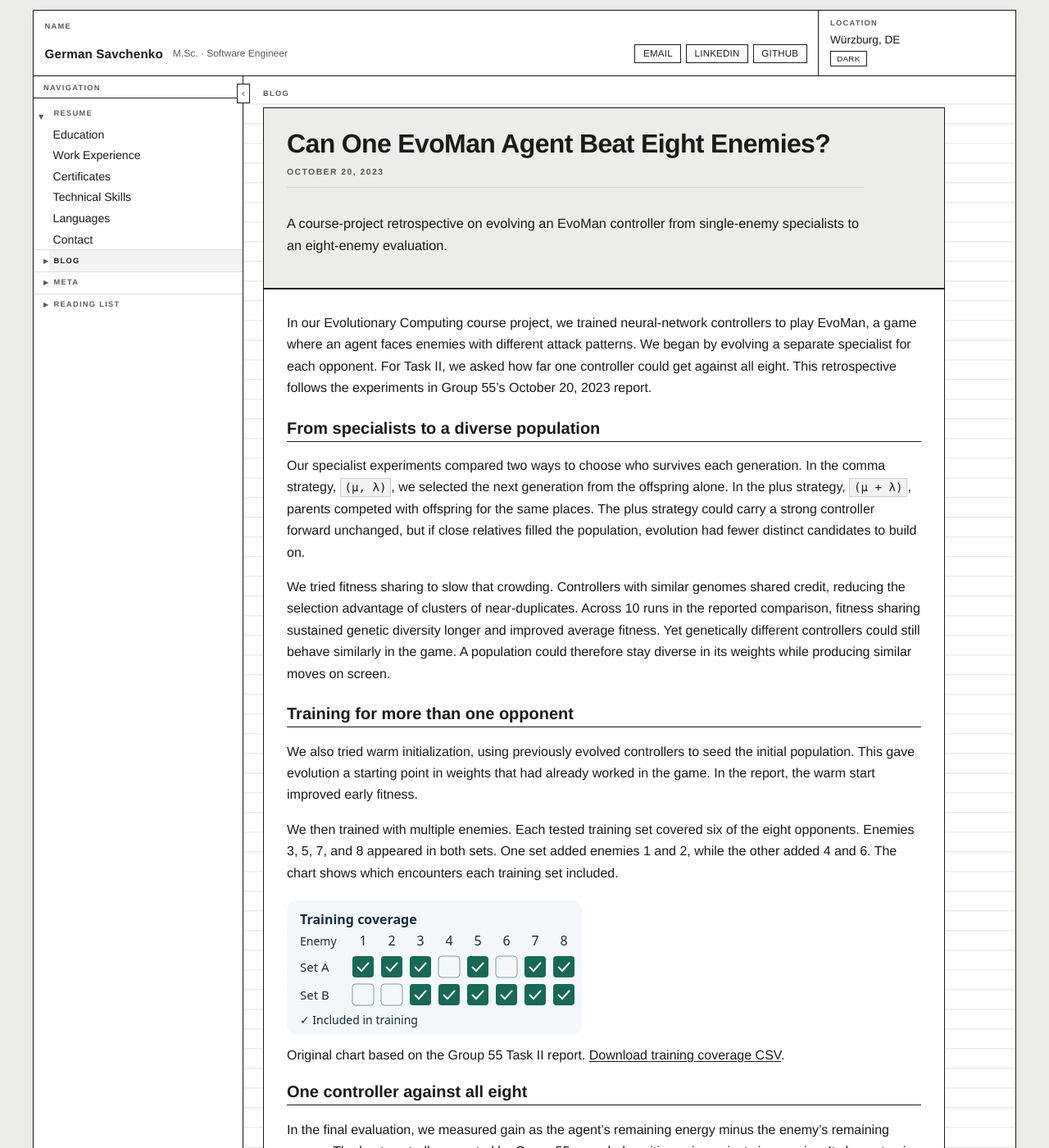
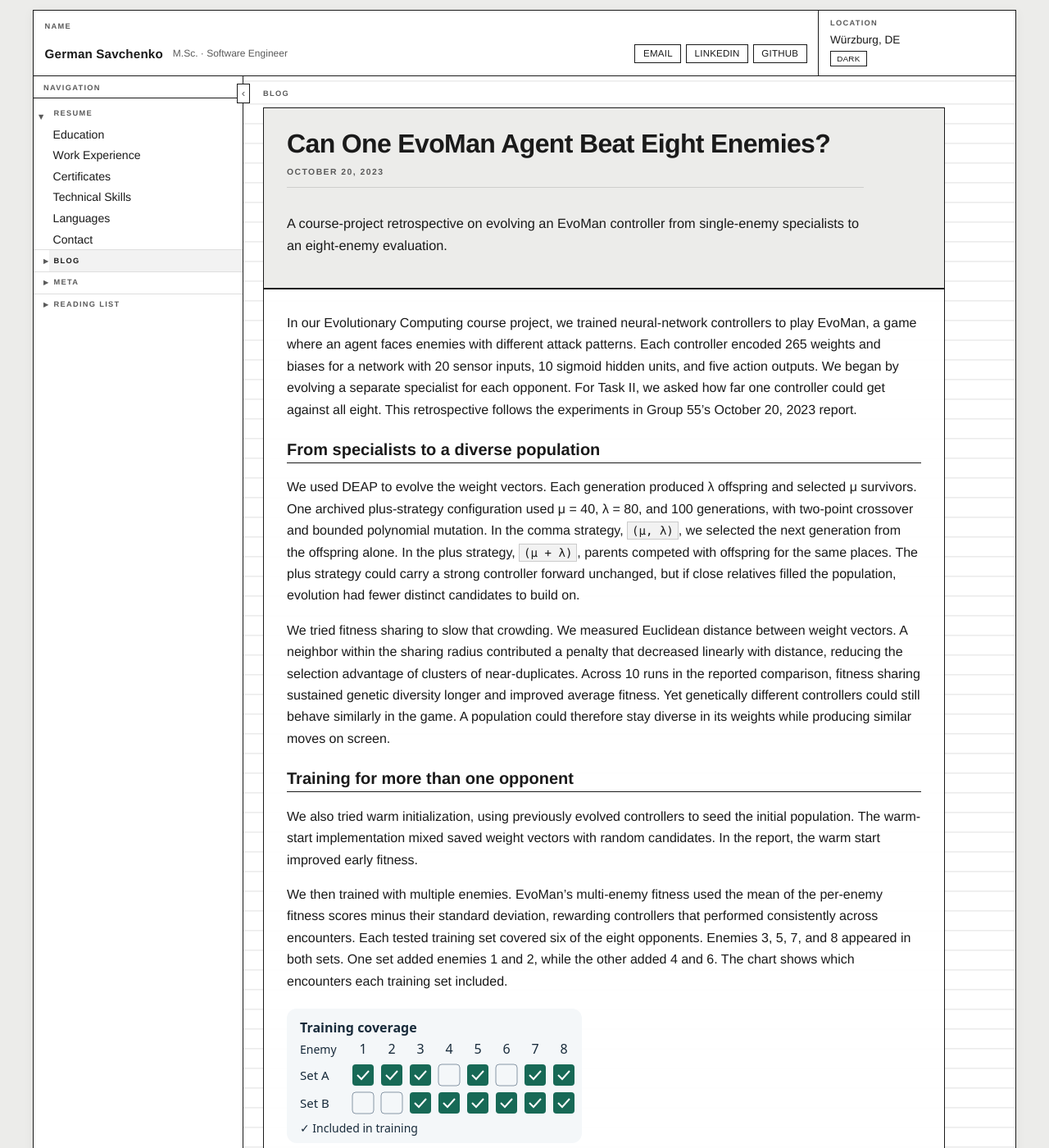
Before and after one commit to 0chonko/0chonko.github.io, a Jekyll site: the page built from content/_blog/evoman-generalist.md, in a window 1280 px wide and 1400 px high. Shown: the whole window at 82% size. Built offline with Jekyll 4.4.1, drawn with Linux system fonts in a browser that asks for light colours.

Commit message:
Detail EvoMan controller and training configuration

```diff
--- a/content/_blog/evoman-generalist.md
+++ b/content/_blog/evoman-generalist.md
@@ -14,19 +14,19 @@ description: "A course-project retrospective on evolving an EvoMan controller fr
   }
 </style>
 
-In our Evolutionary Computing course project, we trained neural-network controllers to play EvoMan, a game where an agent faces enemies with different attack patterns. We began by evolving a separate specialist for each opponent. For Task II, we asked how far one controller could get against all eight. This retrospective follows the experiments in Group 55’s October 20, 2023 report.
+In our Evolutionary Computing course project, we trained neural-network controllers to play EvoMan, a game where an agent faces enemies with different attack patterns. Each controller encoded 265 weights and biases for a network with 20 sensor inputs, 10 sigmoid hidden units, and five action outputs. We began by evolving a separate specialist for each opponent. For Task II, we asked how far one controller could get against all eight. This retrospective follows the experiments in Group 55’s October 20, 2023 report.
 
 ## From specialists to a diverse population
 
-Our specialist experiments compared two ways to choose who survives each generation. In the comma strategy, `(μ, λ)`, we selected the next generation from the offspring alone. In the plus strategy, `(μ + λ)`, parents competed with offspring for the same places. The plus strategy could carry a strong controller forward unchanged, but if close relatives filled the population, evolution had fewer distinct candidates to build on.
+We used DEAP to evolve the weight vectors. Each generation produced λ offspring and selected μ survivors. One archived plus-strategy configuration used μ = 40, λ = 80, and 100 generations, with two-point crossover and bounded polynomial mutation. In the comma strategy, `(μ, λ)`, we selected the next generation from the offspring alone. In the plus strategy, `(μ + λ)`, parents competed with offspring for the same places. The plus strategy could carry a strong controller forward unchanged, but if close relatives filled the population, evolution had fewer distinct candidates to build on.
 
-We tried fitness sharing to slow that crowding. Controllers with similar genomes shared credit, reducing the selection advantage of clusters of near-duplicates. Across 10 runs in the reported comparison, fitness sharing sustained genetic diversity longer and improved average fitness. Yet genetically different controllers could still behave similarly in the game. A population could therefore stay diverse in its weights while producing similar moves on screen.
+We tried fitness sharing to slow that crowding. We measured Euclidean distance between weight vectors. A neighbor within the sharing radius contributed a penalty that decreased linearly with distance, reducing the selection advantage of clusters of near-duplicates. Across 10 runs in the reported comparison, fitness sharing sustained genetic diversity longer and improved average fitness. Yet genetically different controllers could still behave similarly in the game. A population could therefore stay diverse in its weights while producing similar moves on screen.
 
 ## Training for more than one opponent
 
-We also tried warm initialization, using previously evolved controllers to seed the initial population. This gave evolution a starting point in weights that had already worked in the game. In the report, the warm start improved early fitness.
+We also tried warm initialization, using previously evolved controllers to seed the initial population. The warm-start implementation mixed saved weight vectors with random candidates. In the report, the warm start improved early fitness.
 
-We then trained with multiple enemies. Each tested training set covered six of the eight opponents. Enemies 3, 5, 7, and 8 appeared in both sets. One set added enemies 1 and 2, while the other added 4 and 6. The chart shows which encounters each training set included.
+We then trained with multiple enemies. EvoMan’s multi-enemy fitness used the mean of the per-enemy fitness scores minus their standard deviation, rewarding controllers that performed consistently across encounters. Each tested training set covered six of the eight opponents. Enemies 3, 5, 7, and 8 appeared in both sets. One set added enemies 1 and 2, while the other added 4 and 6. The chart shows which encounters each training set included.
 
 <figure class="evoman-chart">
   <img src="{{ '/assets/blog/evoman-generalist/training-coverage.svg' | relative_url }}" alt="Training coverage. Set A includes enemies 1, 2, 3, 5, 7, and 8. Set B includes enemies 3, 4, 5, 6, 7, and 8." />
```
